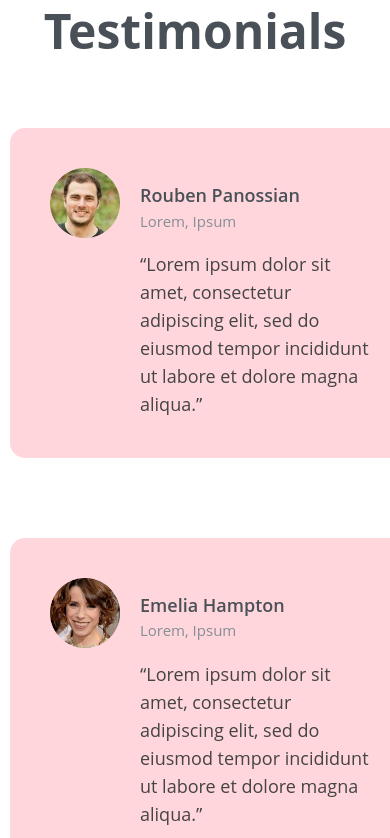
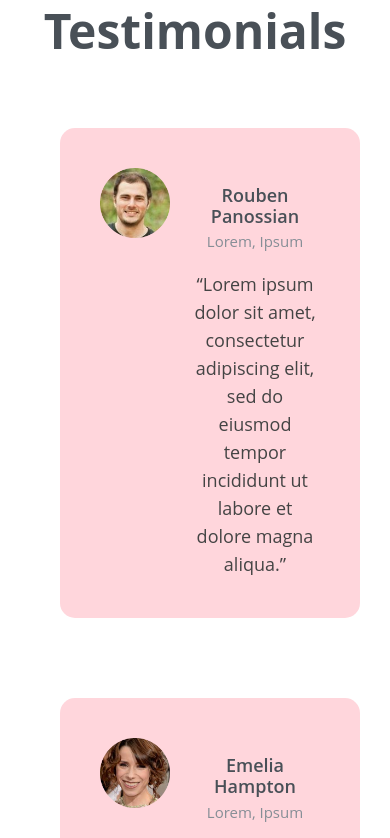
Before and after one commit to WalidElsergany74/Sea-Tseek, a plain HTML site: page index.html in a window 390 px wide. Shown: the part 2978-3816 px from the top of the page. Drawn offline with Linux system fonts and the light colour scheme.

Commit message:
Update seasteek.css

```diff
--- a/CSS/seasteek.css
+++ b/CSS/seasteek.css
@@ -277,6 +277,14 @@ padding: 0 20px;
   padding: 20px;
   text-align: center;
  }
+ @media (max-width:991px){
+  .team .box{
+    padding: 10px;
+    width: 300px;
+    text-align: center;
+    margin: 0 auto;
+}
+  }
  .about .box i {
  color: var(--main-color);
 font-size: 35px;
```
